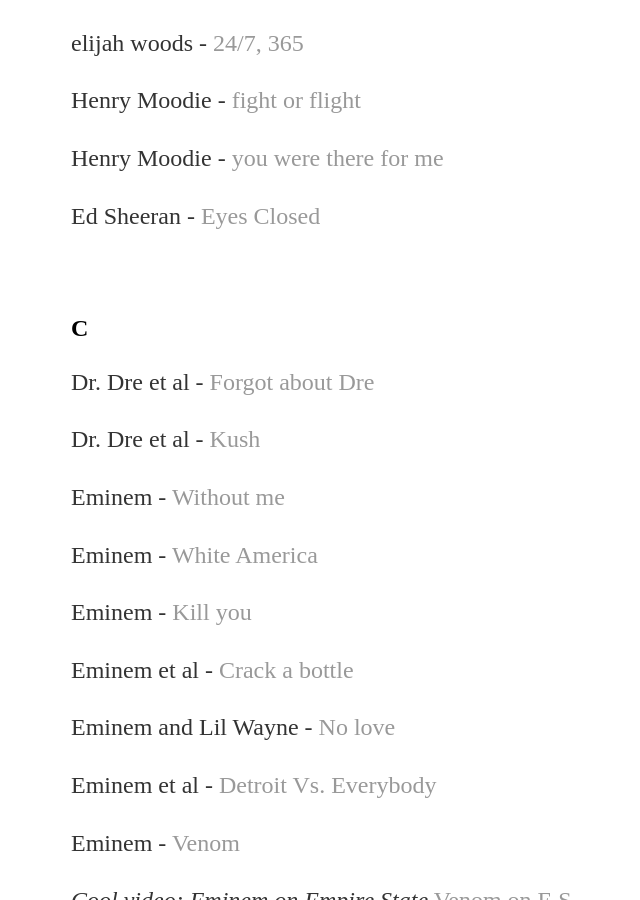
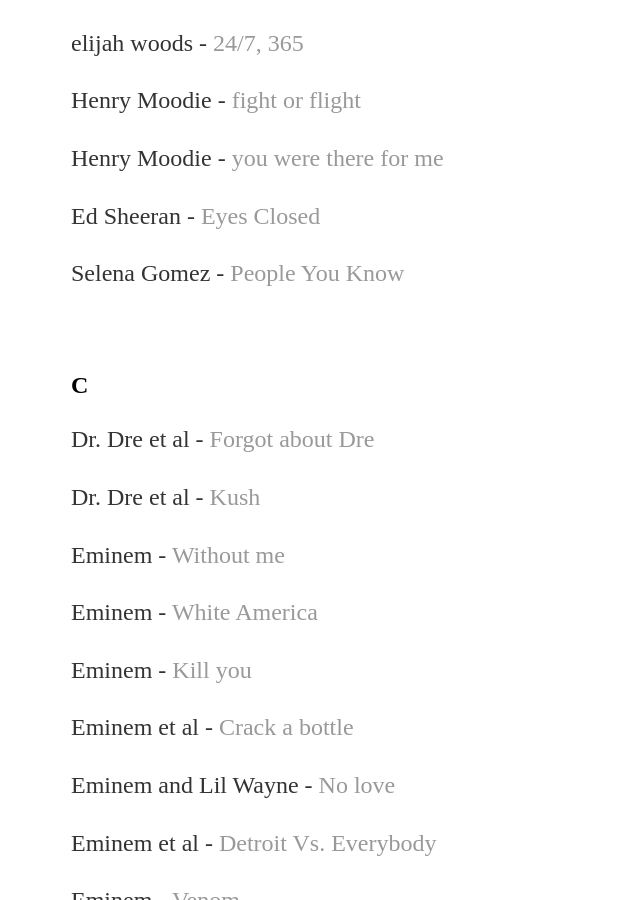
Before and after one commit to yjkweon24/yjkweon24.github.io, a Jekyll site: the page built from _posts/2018-10-23-songs-that-i-love.md, in a window 1280 px wide and 900 px high, scrolled down 16580 px. Shown: the whole window, without its empty margins (121-761 px from the left). Built offline with Jekyll 4.4.1, drawn with Linux system fonts in a browser that asks for light colours.

Commit message:
Update 2018-10-23-songs-that-i-love.md

```diff
--- a/_posts/2018-10-23-songs-that-i-love.md
+++ b/_posts/2018-10-23-songs-that-i-love.md
@@ -578,6 +578,8 @@
 
 Ed Sheeran - [Eyes Closed](https://www.youtube.com/watch?v=u6wOyMUs74I)
 
+Selena Gomez - [People You Know](https://www.youtube.com/watch?v=0SVaz8VWE84)
+
 <br>
 
 ## C
```
